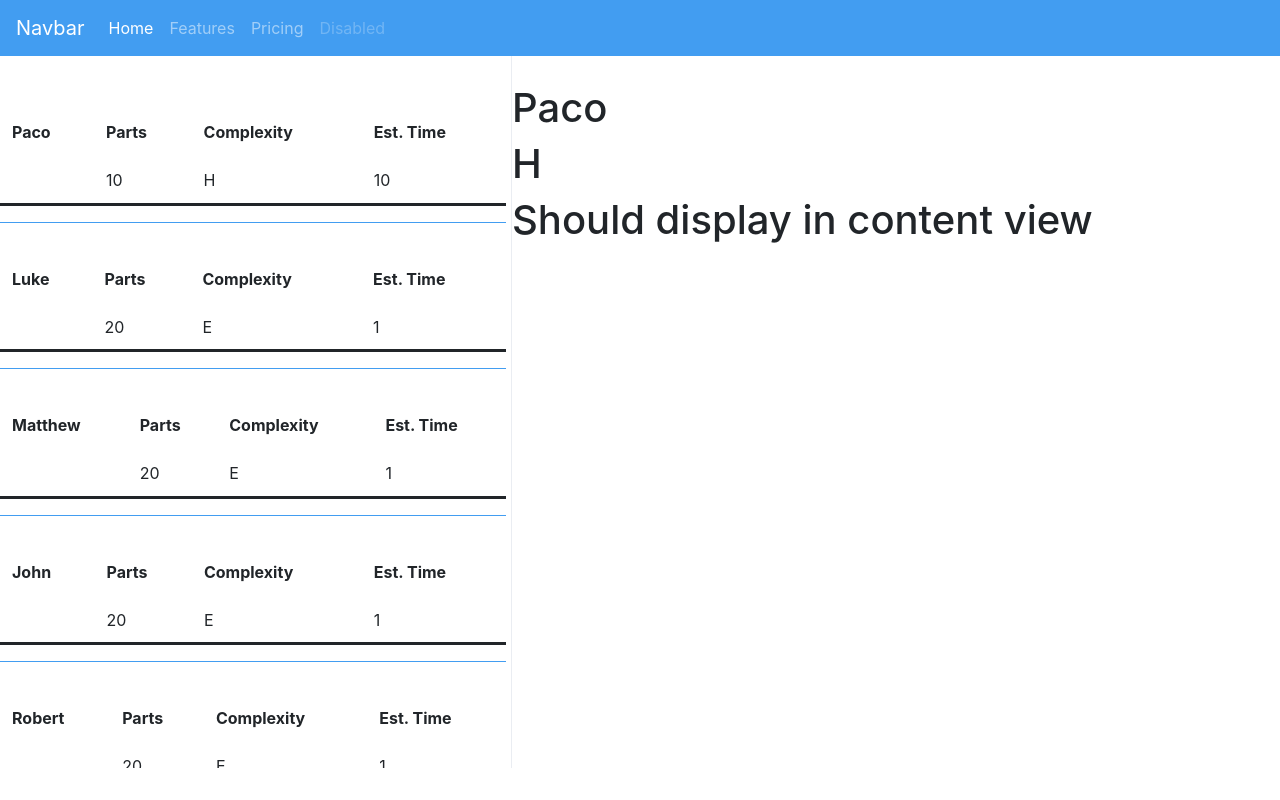
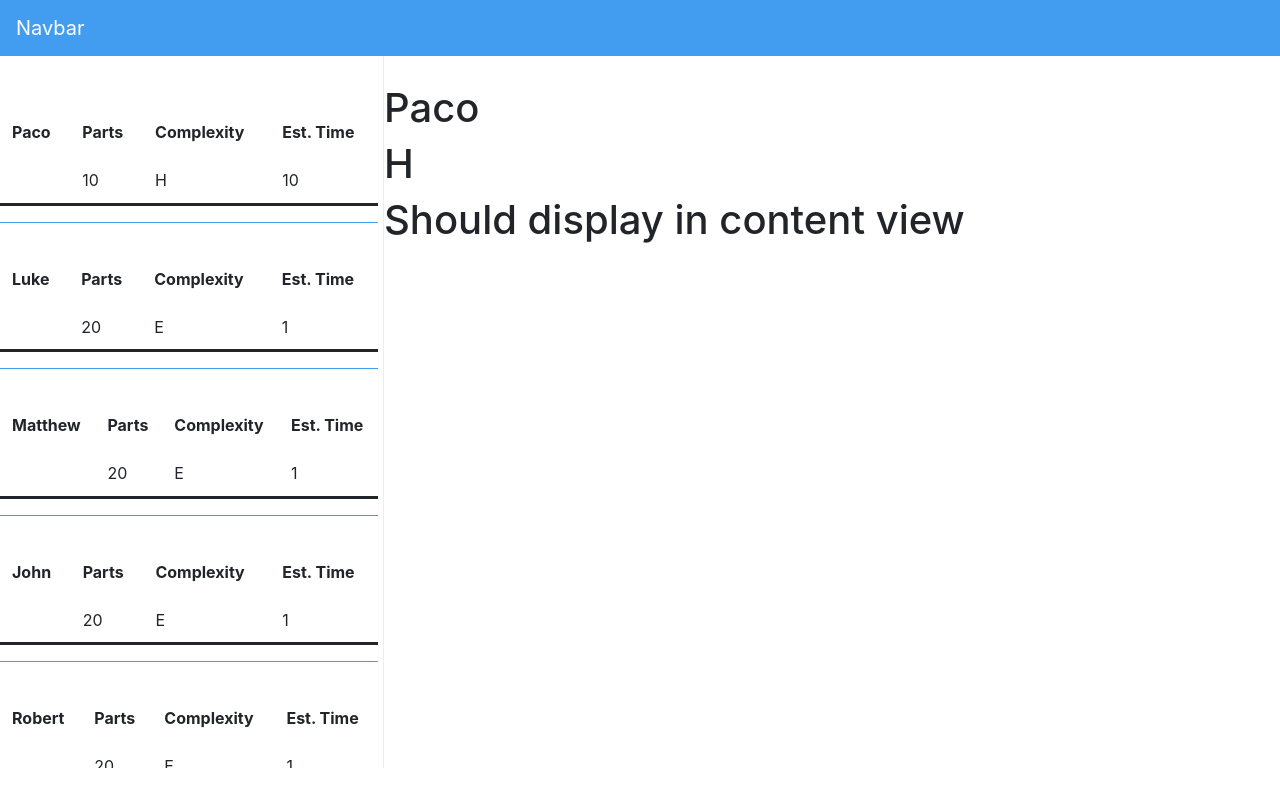
Before and after one commit to pacosw1/FinalProject-Finland, a React (Create React App) app: page / in a window 1280 px wide. Built offline with nearby package versions, Linux system fonts and the light colour scheme.

Commit message:
modified css and deleted <a> tags from nav to remove console warnings for now

```diff
--- a/src/App.css
+++ b/src/App.css
@@ -65,7 +65,7 @@ li:hover {
 }
 
 .left {
-  width: 40%;
+  width: 30%;
   left: 0;
   background-color: white;
   margin-bottom: 3rem;
@@ -76,7 +76,7 @@ li:hover {
 }
 
 .right {
-  width: 60%;
+  width: 70%;
   right: 0;
   background-color: white;
 }
--- a/src/NavBar.jsx
+++ b/src/NavBar.jsx
@@ -4,9 +4,7 @@ class NavBar extends Component {
   render() {
     return (
       <nav className="navbar navbar-expand-lg navbar-dark ">
-        <a className="navbar-brand" href="#">
-          Navbar
-        </a>
+        <span className="navbar-brand">Navbar</span>
         <button
           className="navbar-toggler"
           type="button"
@@ -19,20 +17,7 @@ class NavBar extends Component {
           <span className="navbar-toggler-icon" />
         </button>
         <div className="collapse navbar-collapse" id="navbarNavAltMarkup">
-          <div className="navbar-nav">
-            <a className="nav-item nav-link active" href="#">
-              Home <span className="sr-only">(current)</span>
-            </a>
-            <a className="nav-item nav-link" href="#">
-              Features
-            </a>
-            <a className="nav-item nav-link" href="#">
-              Pricing
-            </a>
-            <a className="nav-item nav-link disabled" href="#">
-              Disabled
-            </a>
-          </div>
+          <div className="navbar-nav" />
         </div>
       </nav>
     );
```
